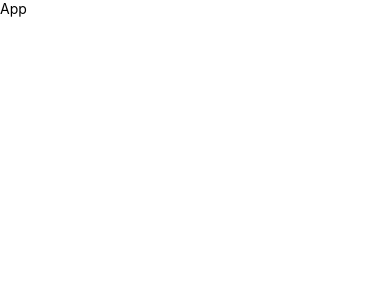
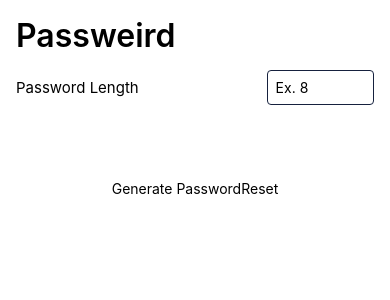
Before and after one commit to Faranheit15/Passweird, a React Native app: screen / in a window 390 px wide. Shown: the top 300 px of the page. Built offline with nearby package versions, Linux system fonts and the light colour scheme.

Commit message:
formik config done

```diff
--- a/App.tsx
+++ b/App.tsx
@@ -1,10 +1,18 @@
-import {StyleSheet, Text, View} from 'react-native';
+import {
+  SafeAreaView,
+  ScrollView,
+  StyleSheet,
+  Text,
+  TextInput,
+  TouchableOpacity,
+  View,
+} from 'react-native';
 import React, {useState} from 'react';
 import BouncyCheckbox from 'react-native-bouncy-checkbox';
 
 //Form validation
 import * as Yup from 'yup';
-import { Formik } from 'formik';
+import {Formik} from 'formik';
 
 const PasswordSchema = Yup.object().shape({
   passwordLength: Yup.number()
@@ -59,9 +67,64 @@ const App = () => {
   };
 
   return (
-    <View>
-      <Text>App</Text>
-    </View>
+    <ScrollView keyboardShouldPersistTaps="handled">
+      <SafeAreaView style={styles.appContainer}>
+        <View style={styles.formContainer}>
+          <Text style={styles.title}>Passweird</Text>
+          <Formik
+            initialValues={{passwordLength: ''}}
+            validationSchema={PasswordSchema}
+            onSubmit={values => {
+              console.log(values);
+              generatePasswordString(Number(values.passwordLength));
+            }}>
+            {({
+              values,
+              errors,
+              touched,
+              isValid,
+              handleChange,
+              handleSubmit,
+              handleReset,
+              /* and other goodies */
+            }) => (
+              <>
+                <View style={styles.inputWrapper}>
+                  <View style={styles.inputColumn}>
+                    <Text style={styles.heading}>Password Length</Text>
+                    {touched.passwordLength && errors.passwordLength && (
+                      <Text style={styles.errorText}>
+                        {errors.passwordLength}
+                      </Text>
+                    )}
+                  </View>
+                  <TextInput
+                    style={styles.inputStyle}
+                    value={values.passwordLength}
+                    onChangeText={handleChange('passwordLength')}
+                    placeholder="Ex. 8"
+                    keyboardType="numeric"
+                  />
+                </View>
+                <View style={styles.inputWrapper}></View>
+                <View style={styles.inputWrapper}></View>
+                <View style={styles.inputWrapper}></View>
+                <View style={styles.inputWrapper}></View>
+
+                <View style={styles.formActions}>
+                  <TouchableOpacity>
+                    <Text>Generate Password</Text>
+                  </TouchableOpacity>
+                  <TouchableOpacity>
+                    <Text>Reset</Text>
+                  </TouchableOpacity>
+                </View>
+              </>
+            )}
+          </Formik>
+        </View>
+      </SafeAreaView>
+    </ScrollView>
   );
 };
 
```
